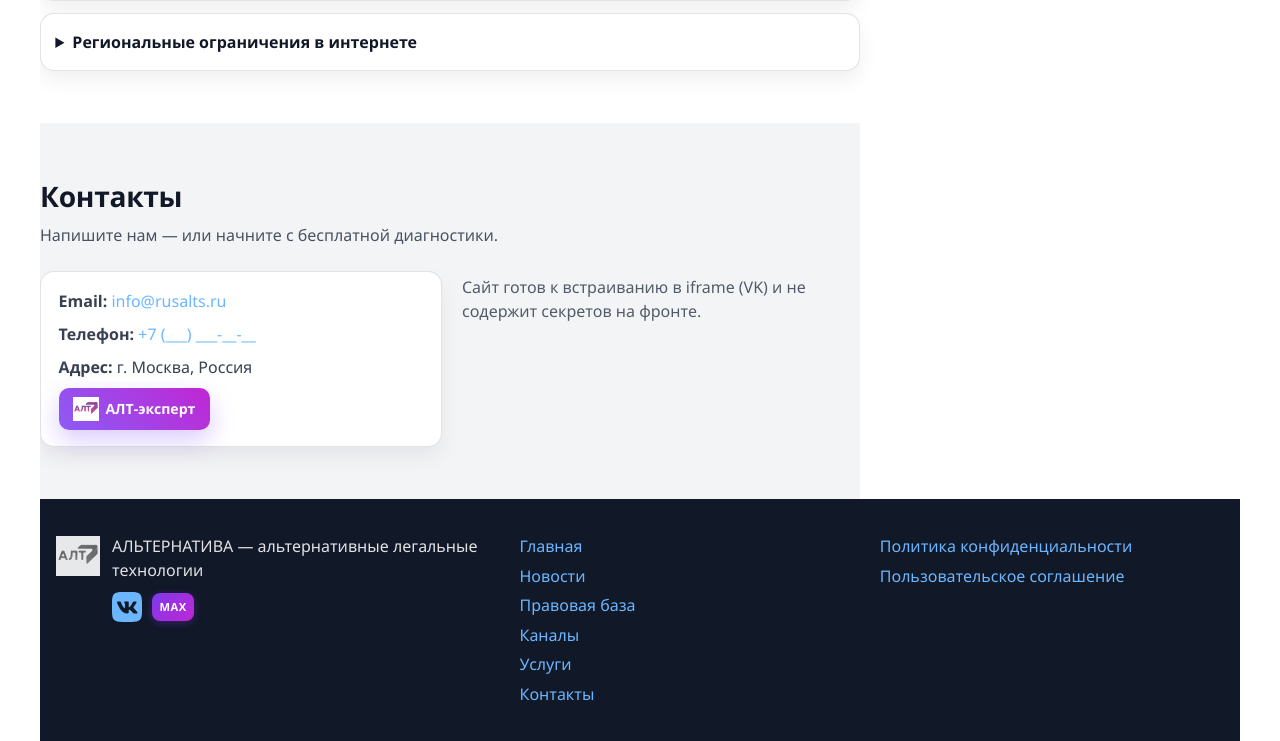
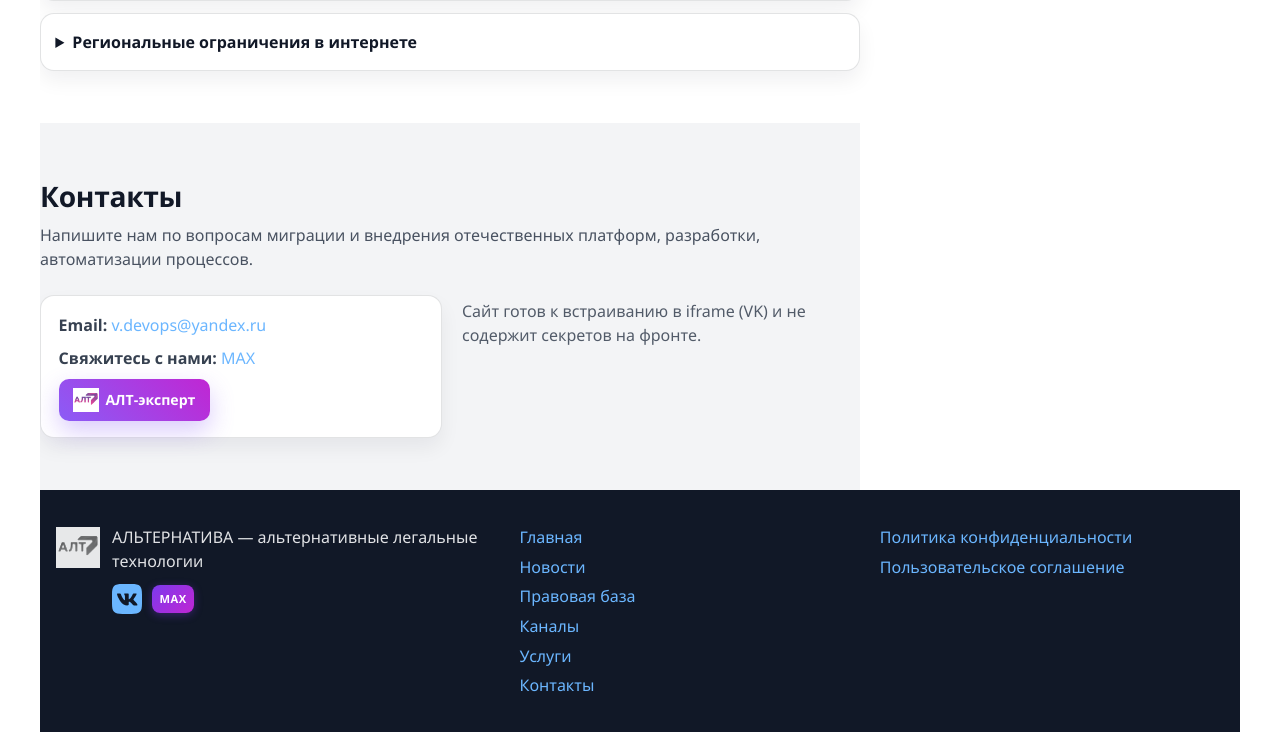
Before and after one commit to goodwill-v/rusalts, a FastAPI app: page / in a window 1280 px wide. Shown: the part 1860-2601 px from the top of the page. Run offline with FastAPI, Linux system fonts and the light colour scheme; data that the repository does not hold is empty.

Commit message:
contacts

```diff
--- a/app/routers/talk.py
+++ b/app/routers/talk.py
@@ -10,6 +10,7 @@ from typing import Any
 import httpx
 from fastapi import APIRouter, File, Form, HTTPException, Request, UploadFile, status
 from fastapi.responses import FileResponse
+from urllib.parse import urlparse, urlunparse
 
 from app import config
 
@@ -151,7 +152,10 @@ async def relay_file(
 async def upstream_health(request: Request) -> dict[str, Any]:
     """Проверка связи АЛТ -> бот (без участия UI)."""
     _require_talk_key(request)
-    url = _relay_url().rstrip("/") + "/health"
+    ru = _relay_url().strip()
+    p = urlparse(ru)
+    # health endpoint у бота: /health (не зависит от того, /talk или /)
+    url = urlunparse((p.scheme, p.netloc, "/health", "", "", ""))
     try:
         async with httpx.AsyncClient(timeout=10) as client:
             r = await client.get(url, headers=_relay_headers())
--- a/app/templates/index.html
+++ b/app/templates/index.html
@@ -181,13 +181,14 @@
   <section id="contacts" class="section alt-surface">
     <div class="section__head">
       <h2 class="section__title">Контакты</h2>
-      <p class="section__lead">Напишите нам — или начните с бесплатной диагностики.</p>
+      <p class="section__lead">Напишите нам по вопросам миграции и внедрения отечественных платформ, разработки, автоматизации процессов.</p>
     </div>
     <div class="contacts">
       <div class="contacts__card">
-        <p class="contacts__line"><strong>Email:</strong> <a class="link" href="mailto:info@rusalts.ru">info@rusalts.ru</a></p>
-        <p class="contacts__line"><strong>Телефон:</strong> <a class="link" href="tel:+70000000000">+7 (___) ___‑__‑__</a></p>
-        <p class="contacts__line"><strong>Адрес:</strong> г. Москва, Россия</p>
+        <p class="contacts__line"><strong>Email:</strong> <a class="link" href="mailto:v.devops@yandex.ru">v.devops@yandex.ru</a></p>
+        <!-- <p class="contacts__line"><strong>Телефон:</strong> <a class="link" href="tel:+70000000000">+7 (___) ___‑__‑__</a></p> -->
+        <!-- <p class="contacts__line"><strong>Адрес:</strong> г. Москва, Россия</p> -->
+        <p class="contacts__line"><strong>Свяжитесь с нами:</strong> <a class="link" href="https://max.ru/u/f9LHodD0cOK6gNMmsDRwupMfH3kwJVLcDcuW3vJK9mV0rvWB36UGey5F3wA">MAX</a></p>
         <a class="btn-site btn-site--primary btn-site--expert btn-site--expert-wide" href="/consultant">
           <img class="btn-site-expert__logo" src="/static/img/logo.png" alt="" width="28" height="28" />
           <span class="btn-site-expert__label">АЛТ‑эксперт</span>
```
